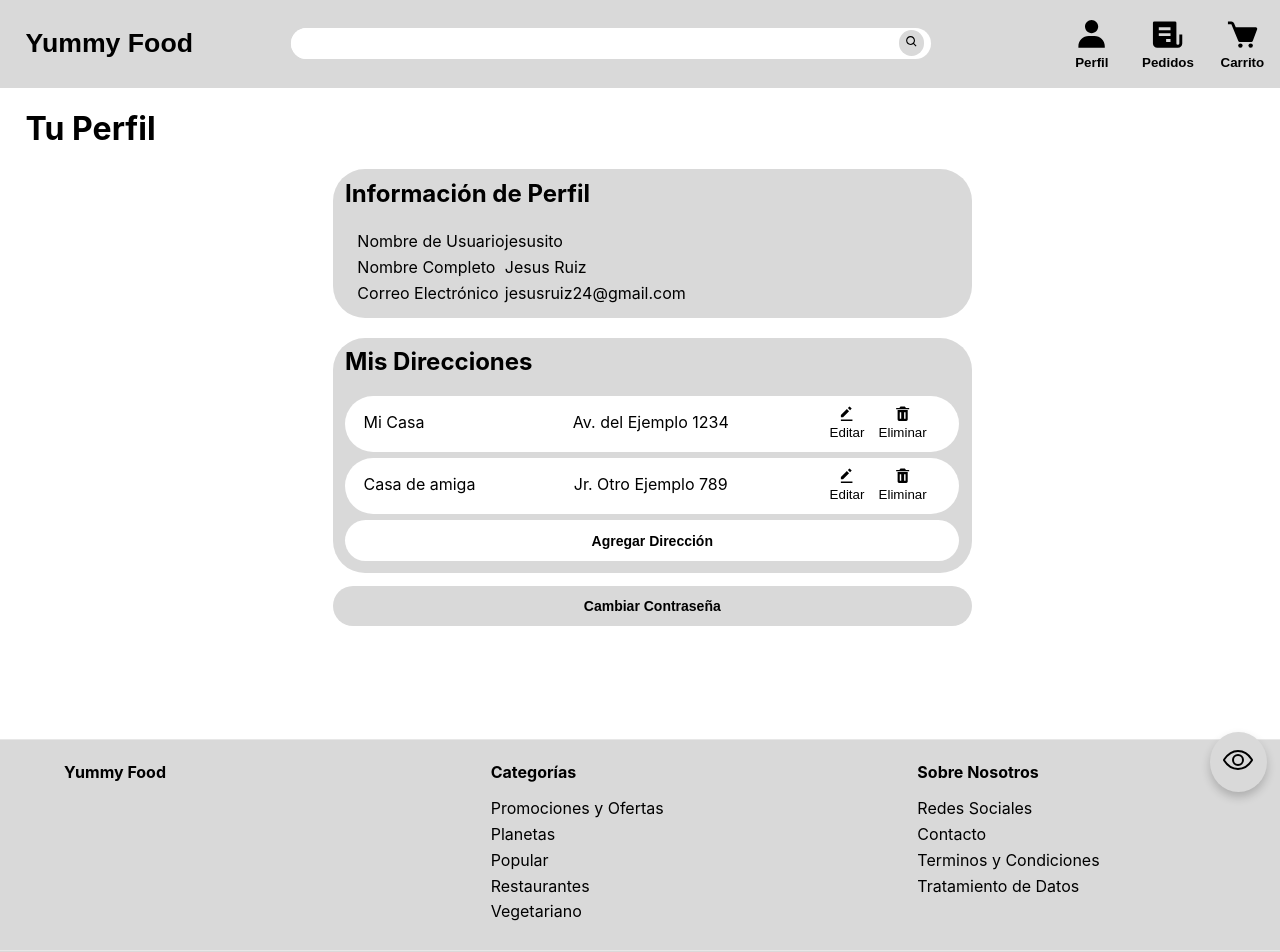
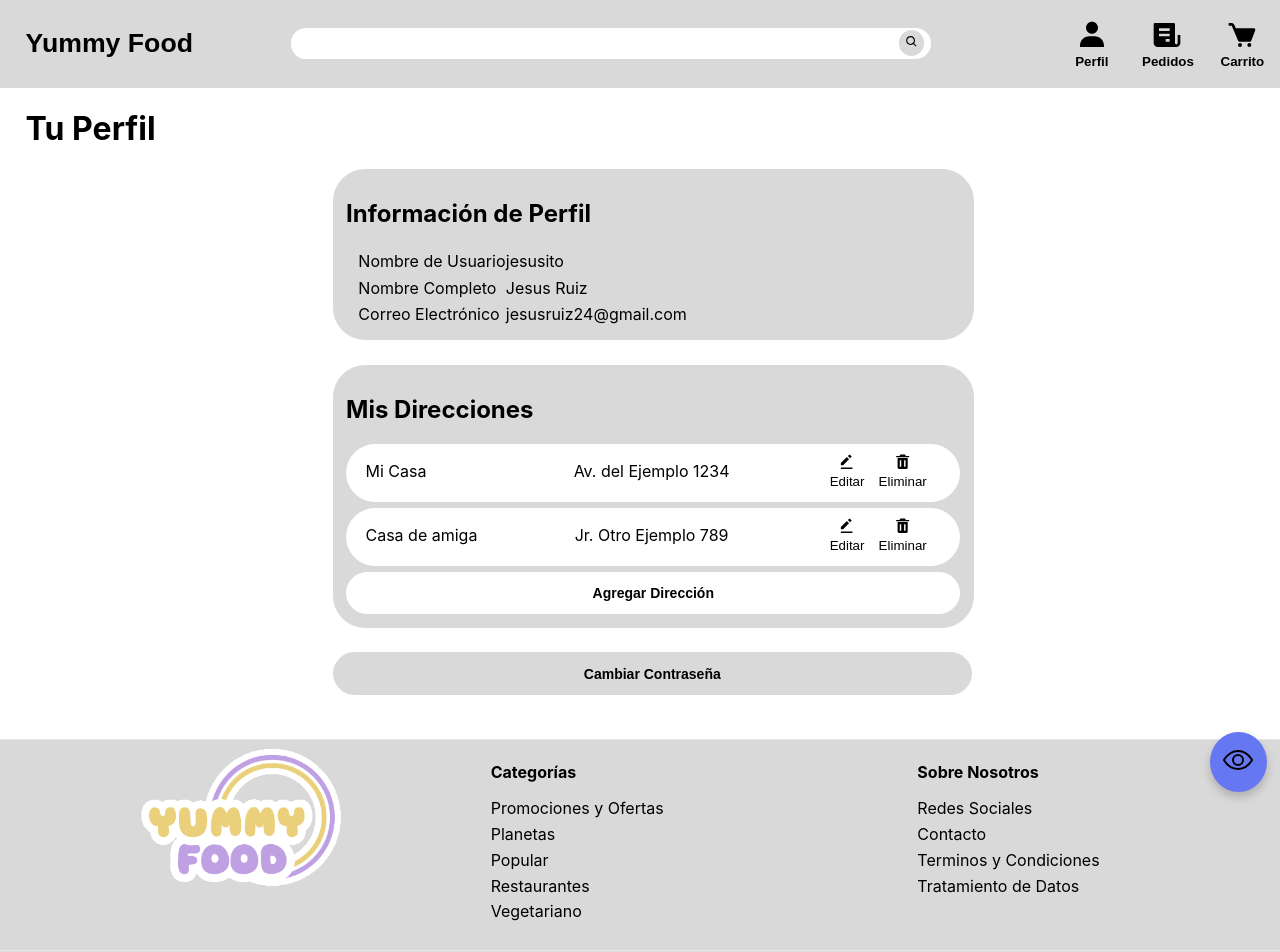
Before and after one commit to btwitsmei/ecommerce, a React (Create React App) app: page /profile in a window 1280 px wide. Shown: the top 952 px of the page. Built offline with nearby package versions, Linux system fonts and the light colour scheme.

Commit message:
cambio de contraste pt 1

```diff
--- a/src/assets/styles/variables.css
+++ b/src/assets/styles/variables.css
@@ -2,6 +2,7 @@
     --background-color: white;
     --text-color: black;
     --primary-color: #d9d9d9;
+    --secondary-color: #d9d9d9;
     --highlight-color: #aaaaaa;
     --action-color: #6677f2;
     --h2-font-size: 2rem;
@@ -16,8 +17,9 @@ body.aumentado {
 
 /* Estilo para el alto contraste */
 body.alto-contraste {
-    background-color: black;
-    color: white;
+    --background-color: black;
+    --text-color: white;
+    --primary-color: black;
 }
 
 /* Estilo para el cambio de fuente */
@@ -41,8 +43,15 @@ body.alineacion-texto {
 }
 
 /* Estilo para la saturación */
-body.saturacion {
-    filter: grayscale(100%);
+body.saturacion::before {
+    content: '';
+    position: fixed;
+    top: 0;
+    left: 0;
+    width: 100%;
+    height: 100%;
+    backdrop-filter: grayscale(100%);
+    pointer-events: none; /* Para que no interfiera con la interacción */
 }
 
 /* Estilo para quitar imágenes */
--- a/src/components/Accessibility/AccessibilityButton.css
+++ b/src/components/Accessibility/AccessibilityButton.css
@@ -1,5 +1,5 @@
 .AButton {
-    background-color: var(--primary-color);
+    background-color: var(--action-color);
     color: black;
     border: 0;
     border-radius: 50%;
--- a/src/components/Footer/Footer.css
+++ b/src/components/Footer/Footer.css
@@ -39,3 +39,12 @@
     font-size: calc(var(--font-size) - 2px);
     margin: 0;
 }
+
+.footer-logo {
+    text-align: center;
+    max-width: 80%;
+}
+
+#footer-logo {
+    text-align: right;
+}
--- a/src/components/Footer/Footer.js
+++ b/src/components/Footer/Footer.js
@@ -1,11 +1,12 @@
 import "./Footer.css";
+import logo from "../../assets/images/big_logo.png";
 
 export default function Footer() {
     return(
         <footer className="footer">
             <div className="footer-columns">
-                <div className="footer-column">
-                    <h4>Yummy Food</h4>
+                <div className="footer-column" id="footer-logo">
+                    <img src={logo} alt="Yummy Food Logo" className="footer-logo"/>
                 </div>
                 <div className="footer-column">
                     <h4>Categorías</h4>
--- a/src/components/Header/Header.css
+++ b/src/components/Header/Header.css
@@ -9,6 +9,7 @@
 header h1 {
     width: 100%;
     font-size: calc(var(--font-size) * 2);
+    color: var(--text-color);
     text-align: start;
 }
 
@@ -30,6 +31,11 @@ header h1 {
     cursor: pointer;
 }
 
+.boton-header p {
+    font-size: calc(var(--font-size));
+    color: var(--text-color);
+}
+
 header p {
     margin: 0;
 }
@@ -39,7 +45,8 @@ header p {
 }
 
 .img-boton-header {
-    font-size: 2.2rem;
+    font-size: calc(var(--font-size) * 2.4);
+    color: var(--text-color);
     margin: 0;
     border: 0;
 }
--- a/src/components/Header/Header.js
+++ b/src/components/Header/Header.js
@@ -3,10 +3,11 @@ import { BiSolidReceipt } from "react-icons/bi";
 import { BiSolidUser } from "react-icons/bi";
 import { useLocation, useNavigate } from "react-router-dom";
 import { useAttention } from "../../assets/contexts/AttentionContext";
+import { useAuth } from "../../assets/contexts/AuthContext";
 
 import SearchBar from "../SearchBar/SearchBar";
+import logo from "../../assets/images/extended_logo.png";
 import "./Header.css";
-import { useAuth } from "../../assets/contexts/AuthContext";
 
 export default function Header({loggedIn}) {
     const navigate = useNavigate();
--- a/src/components/SearchBar/SearchBar.css
+++ b/src/components/SearchBar/SearchBar.css
@@ -20,11 +20,12 @@
 }
 
 .searchbar-div:has(.searchbar:focus){
-    border: 1px black solid;
+    border: 1px var(--text-color) solid;
 }
 
 .boton-searchbar {
     background-color: var(--primary-color);
+    color: var(--text-color);
     border: 0;
     border-radius: 50%;
     height: 100%;
--- a/src/pages/Home/Home.css
+++ b/src/pages/Home/Home.css
@@ -15,6 +15,7 @@
   .category, .product {
     text-align: center;
     font-size: calc(var(--font-size) + 2px);
+    color: var(--text-color);
   }
 
   .category-image, .product-image {
--- a/src/pages/Orders/Orders.css
+++ b/src/pages/Orders/Orders.css
@@ -7,6 +7,7 @@
     flex-direction: row;
     justify-content: space-between;
     border-radius: 2rem;
+    border: 1px solid var(--secondary-color);
     margin-bottom: 1%;
 }
 
@@ -27,5 +28,7 @@
     background-color: var(--background-color);
     border-radius: 2rem;
     font-weight: bold;
+    border: 1px solid var(--secondary-color);
+    color: var(--text-color);
     padding: 3% 0;
 }
--- a/src/pages/Profile/Profile.css
+++ b/src/pages/Profile/Profile.css
@@ -4,6 +4,8 @@
     margin: 0 25%;
     padding: 0 1% 1% 1%;
     border-radius: 2rem;
+    border: 1px solid var(--secondary-color);
+    margin-bottom: 2%;
 }
 
 .informacion h2 {
@@ -27,6 +29,7 @@
     flex-direction: row;
     justify-content: space-between;
     background-color: var(--background-color);
+    border: 1px solid white;
     margin-bottom: 1%;
     padding: 0 3%;
     border-radius: 2rem;
@@ -44,7 +47,8 @@
 .agregar-direccion-boton {
     width: 100%;
     background-color: var(--background-color);
-    border: 0;
+    border: 1px solid white;
+    color: var(--text-color);
     padding: 2% 3%;
     border-radius: 2rem;
     font-weight: bold;
@@ -54,11 +58,12 @@
 
 .informacion-boton {
     width: 52%;
-    margin: 1% 25% 0 25%;
+    margin: 0 25% 1%;
     background-color: var(--primary-color);
+    border: 1px solid var(--secondary-color);
+    color: var(--text-color);
     padding: 1%;
     border-radius: 2rem;
-    border: 0;
     cursor: pointer;
     font-weight: bold;
     font-size: calc(var(--font-size) - 2px);
```
Also changed, not shown: src/assets/images/big_logo.png (added), src/assets/images/extended_logo.png (added).
